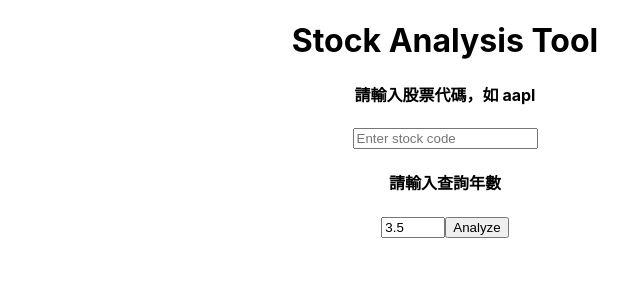
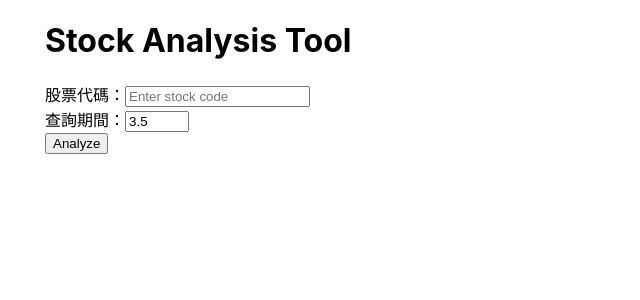
Before and after one commit to pigapril/TonyStock, a React (Create React App) app in the folder frontend/: page / in a window 1280 px wide. Shown: the top 300 px of the page, without its empty margins (195-835 px from the left). Built offline with nearby package versions, Linux system fonts and the light colour scheme.

Commit message:
上線v1

```diff
--- a/frontend/src/App.js
+++ b/frontend/src/App.js
@@ -88,10 +88,12 @@ function App() {
   };
 
   return (
-    <div className="App">
+    <div className="App" style={{textAlign: 'left', margin: '0 auto', maxWidth: '800px'}}>
       <h1>Stock Analysis Tool</h1>
       <form onSubmit={handleSubmit}>
-        <h4 className="input-label">請輸入股票代碼，如 aapl</h4> {/* 使用 h4 並添加類名 */}
+        <div className="input-container">
+          <div className="input-group">
+            <label>股票代碼：</label>
             <input
               type="text"
               value={stockCode}
@@ -99,9 +101,9 @@ function App() {
               placeholder="Enter stock code"
               required
             />
-        <div className="input-spacing" /> {/* 添加間距 */}
-
-        <h4 className="input-label">請輸入查詢年數</h4> {/* 新增日期欄位標題 */}
+          </div>
+          <div className="input-group">
+            <label>查詢期間：</label>
             <input
               type="number"
               value={years}
@@ -111,6 +113,8 @@ function App() {
               max="5"
               required
             />
+          </div>
+        </div>
         <button type="submit">Analyze</button>
       </form>
       {chartData && <Line
@@ -143,6 +147,7 @@ function App() {
               beginAtZero: false,
               suggestedMin: Math.min(...chartData.datasets.flatMap(d => d.data)) * 0.9,
               suggestedMax: Math.max(...chartData.datasets.flatMap(d => d.data)) * 1.1,
+              position: 'right', // 將 Y 軸移到右邊
               grid: {
                 display: true // 保留橫線
               }
```
Lines whose indentation alone changed are shown as unchanged.
